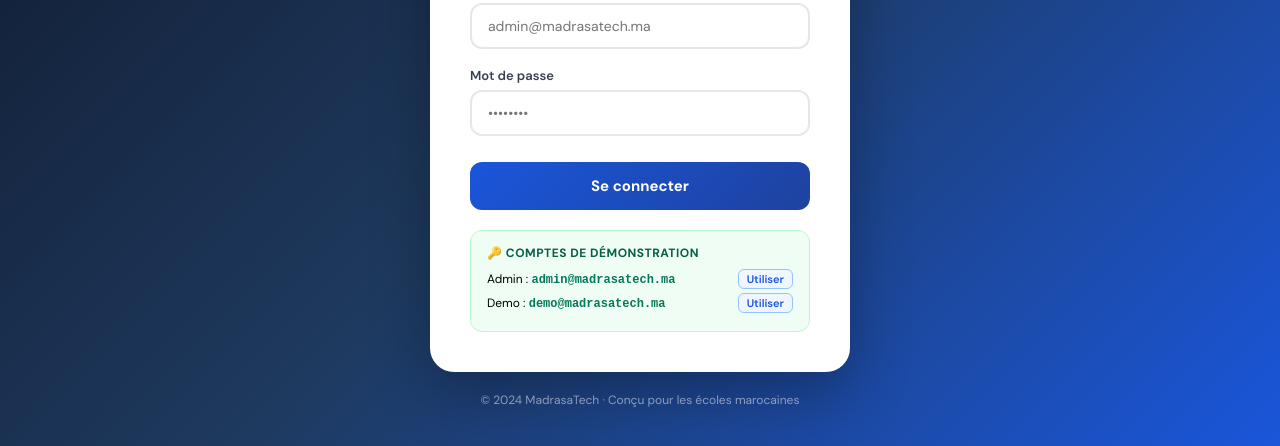
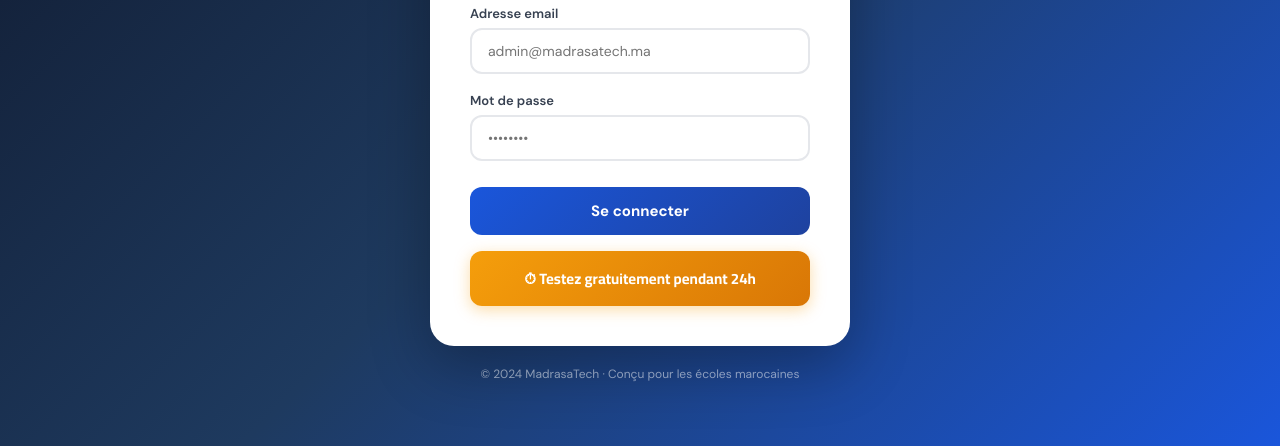
Before and after one commit to amineabida-png/madrasatech, a website: page public/login.html in a window 1280 px wide. Shown: the part 354-800 px from the top of the page. Drawn offline with Linux system fonts and the light colour scheme.

Commit message:
Login: remplace comptes demo par bouton Testez 24h

```diff
--- a/public/login.html
+++ b/public/login.html
@@ -30,12 +30,9 @@ input:focus{border-color:#1a56db;box-shadow:0 0 0 3px rgba(26,86,219,.1)}
 .btn:hover{transform:translateY(-1px);box-shadow:0 8px 24px rgba(26,86,219,.4)}
 .btn:disabled{opacity:.6;cursor:not-allowed;transform:none}
 .error{background:#fef2f2;border:1px solid #fecaca;color:#dc2626;padding:12px 16px;border-radius:10px;font-size:13px;margin-bottom:16px;display:none}
-.demo-box{background:#f0fdf4;border:1px solid #bbf7d0;border-radius:12px;padding:14px 16px;margin-top:20px}
-.demo-box h4{font-size:12px;font-weight:700;color:#065f46;margin-bottom:8px;text-transform:uppercase;letter-spacing:.5px}
-.demo-cred{display:flex;justify-content:space-between;align-items:center;font-size:12px;margin-bottom:4px}
-.demo-cred span{color:#047857;font-family:monospace;font-weight:600}
-.demo-btn{font-size:11px;color:#1a56db;cursor:pointer;font-weight:600;border:1px solid #93c5fd;background:#eff6ff;padding:2px 8px;border-radius:6px;white-space:nowrap}
-.demo-btn:hover{background:#dbeafe}
+.test-btn{display:block;width:100%;margin-top:16px;padding:13px;background:linear-gradient(135deg,#f59e0b,#d97706);color:#fff;font-family:'Cairo',sans-serif;font-size:15px;font-weight:700;border:none;border-radius:12px;cursor:pointer;text-align:center;text-decoration:none;transition:opacity .2s,transform .1s;box-shadow:0 4px 15px rgba(245,158,11,0.35)}
+.test-btn:hover{opacity:.92;transform:translateY(-1px)}
+.test-btn:active{transform:translateY(0)}
 .footer-note{text-align:center;margin-top:20px;font-size:12px;color:rgba(255,255,255,.5)}
 .spinner{display:inline-block;width:16px;height:16px;border:2px solid rgba(255,255,255,.4);border-top-color:#fff;border-radius:50%;animation:spin .6s linear infinite;vertical-align:middle;margin-right:6px}
 @keyframes spin{to{transform:rotate(360deg)}}
@@ -61,17 +58,7 @@ input:focus{border-color:#1a56db;box-shadow:0 0 0 3px rgba(26,86,219,.1)}
       <input type="password" id="pass" placeholder="••••••••" autocomplete="current-password"/>
     </div>
     <button class="btn" id="btn" onclick="login()">Se connecter</button>
-    <div class="demo-box">
-      <h4>🔑 Comptes de démonstration</h4>
-      <div class="demo-cred">
-        <div>Admin : <span>admin@madrasatech.ma</span></div>
-        <div class="demo-btn" onclick="fill('admin@madrasatech.ma','admin2024')">Utiliser</div>
-      </div>
-      <div class="demo-cred">
-        <div>Demo : <span>demo@madrasatech.ma</span></div>
-        <div class="demo-btn" onclick="fill('demo@madrasatech.ma','demo2024')">Utiliser</div>
-      </div>
-    </div>
+    <a href="mailto:contact@madrasatech.ma?subject=Demande test 24h" class="test-btn">⏱ Testez gratuitement pendant 24h</a>
   </div>
   <div class="footer-note">© 2024 MadrasaTech · Conçu pour les écoles marocaines</div>
 </div>
```
